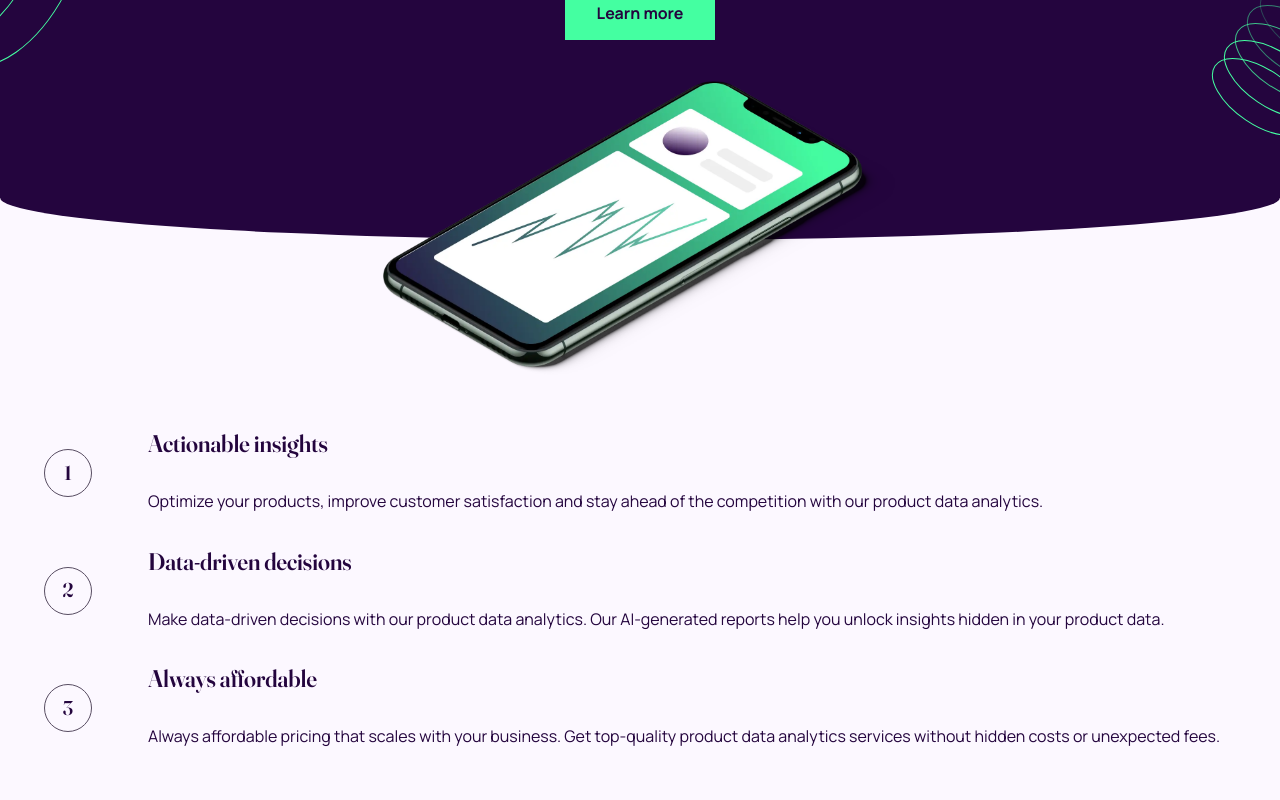
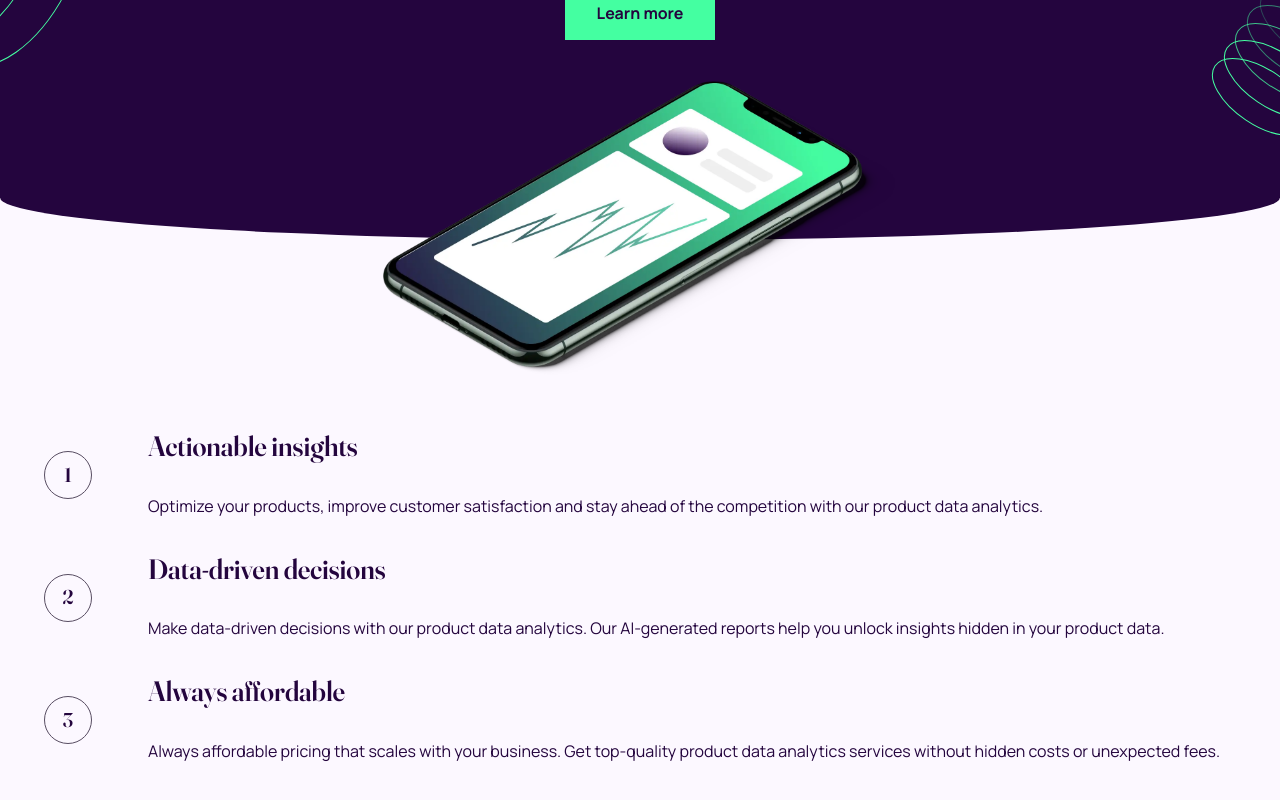
Before and after one commit to g-akca/workit-landing-page, a React (Vite) app: page / in a window 1280 px wide. Shown: the part 296-1096 px from the top of the page. Built offline with nearby package versions, Linux system fonts and the light colour scheme.

Commit message:
Create reusable FeaturesItem component

```diff
--- /dev/null
+++ b/src/components/FeaturesItem.jsx
@@ -0,0 +1,14 @@
+function FeaturesItem({ index, title, description }) {
+  return (
+    <div className="flex flex-col gap-6 items-center tablet:flex-row tablet:gap-14">
+      <span className="h-12 aspect-square rounded-full border-purple-500 border font-fraunces text-[20px] flex justify-center items-center">{index}</span>
+
+      <div className="flex flex-col gap-4 tablet:gap-7">
+        <h2 className="font-fraunces text-[24px] tablet:text-[28px] leading-[120%]">{title}</h2>
+        <p>{description}</p>
+      </div>
+    </div>
+  )
+}
+
+export default FeaturesItem;
--- a/src/components/FeaturesSection.jsx
+++ b/src/components/FeaturesSection.jsx
@@ -1,32 +1,31 @@
+import FeaturesItem from "./FeaturesItem";
+
 function FeaturesSection() {
+  const features = [
+    {
+      title: "Actionable insights",
+      description: "Optimize your products, improve customer satisfaction and stay ahead of the competition with our product data analytics."
+    },
+    {
+      title: "Data-driven decisions",
+      description: "Make data-driven decisions with our product data analytics. Our AI-generated reports help you unlock insights hidden in your product data."
+    },
+    {
+      title: "Always affordable",
+      description: "Always affordable pricing that scales with your business. Get top-quality product data analytics services without hidden costs or unexpected fees."
+    }
+  ]
+
   return (
     <section className="pt-16 pb-18 tablet:pt-14 tablet:pb-29 px-5 tablet:px-11 flex flex-col gap-8 text-center tablet:text-start">
-      <div className="flex flex-col gap-6 items-center tablet:flex-row tablet:gap-14">
-        <span className="h-12 aspect-square rounded-full border-purple-500 border font-fraunces text-[20px] flex justify-center items-center">1</span>
-
-        <div className="flex flex-col gap-4 tablet:gap-7">
-          <h2 className="font-fraunces text-[24px] leading-[120%]">Actionable insights</h2>
-          <p>Optimize your products, improve customer satisfaction and stay ahead of the competition with our product data analytics.</p>
-        </div>
-      </div>
-
-      <div className="flex flex-col gap-6 items-center tablet:flex-row tablet:gap-14">
-        <span className="h-12 aspect-square rounded-full border-purple-500 border font-fraunces text-[20px] flex justify-center items-center">2</span>
-
-        <div className="flex flex-col gap-4 tablet:gap-7">
-          <h2 className="font-fraunces text-[24px] leading-[120%]">Data-driven decisions</h2>
-          <p>Make data-driven decisions with our product data analytics. Our AI-generated reports help you unlock insights hidden in your product data.</p>
-        </div>
-      </div>
-
-      <div className="flex flex-col gap-6 items-center tablet:flex-row tablet:gap-14">
-        <span className="h-12 aspect-square rounded-full border-purple-500 border font-fraunces text-[20px] flex justify-center items-center">3</span>
-
-        <div className="flex flex-col gap-4 tablet:gap-7">
-          <h2 className="font-fraunces text-[24px] leading-[120%]">Always affordable</h2>
-          <p>Always affordable pricing that scales with your business. Get top-quality product data analytics services without hidden costs or unexpected fees.</p>
-        </div>
-      </div>
+      {features.map((item, index) => (
+        <FeaturesItem
+          key={item.title}
+          index={index + 1}
+          title={item.title}
+          description={item.description}
+        />
+      ))}
     </section>
   )
 }
```
